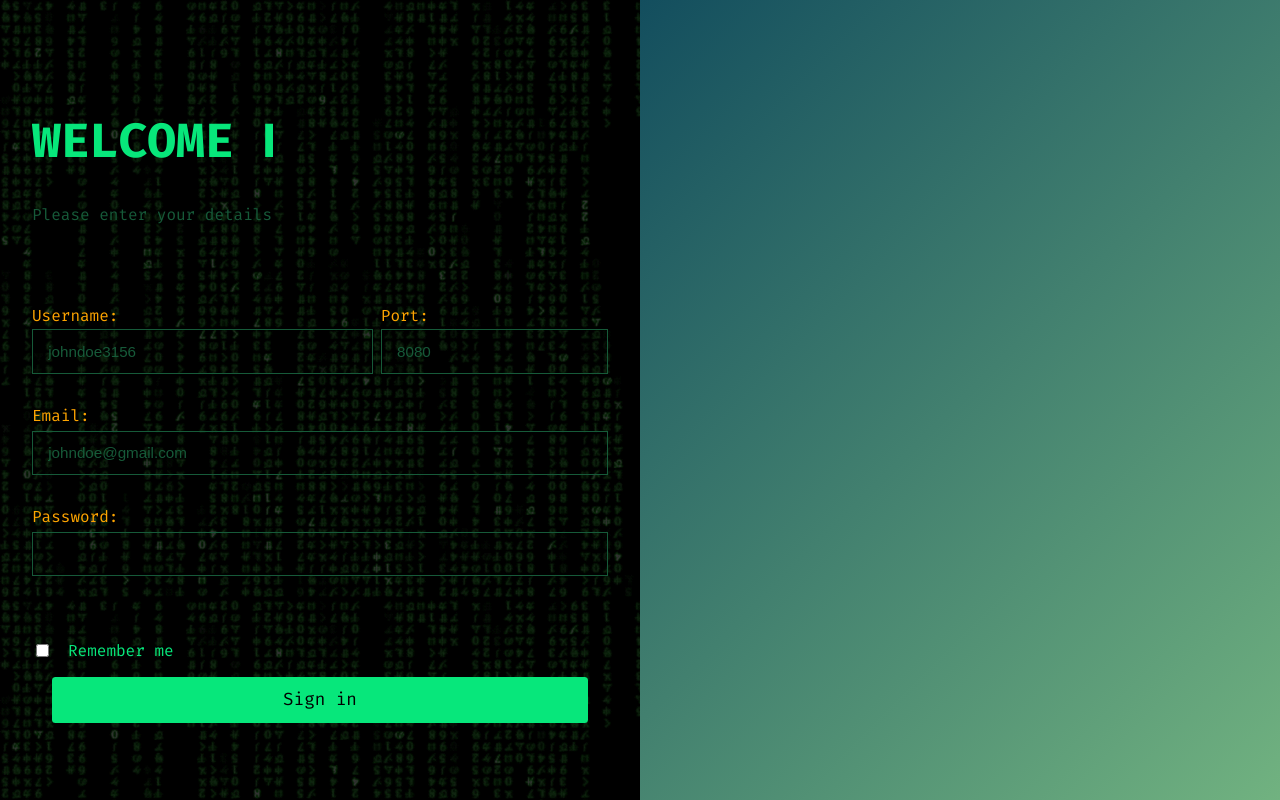
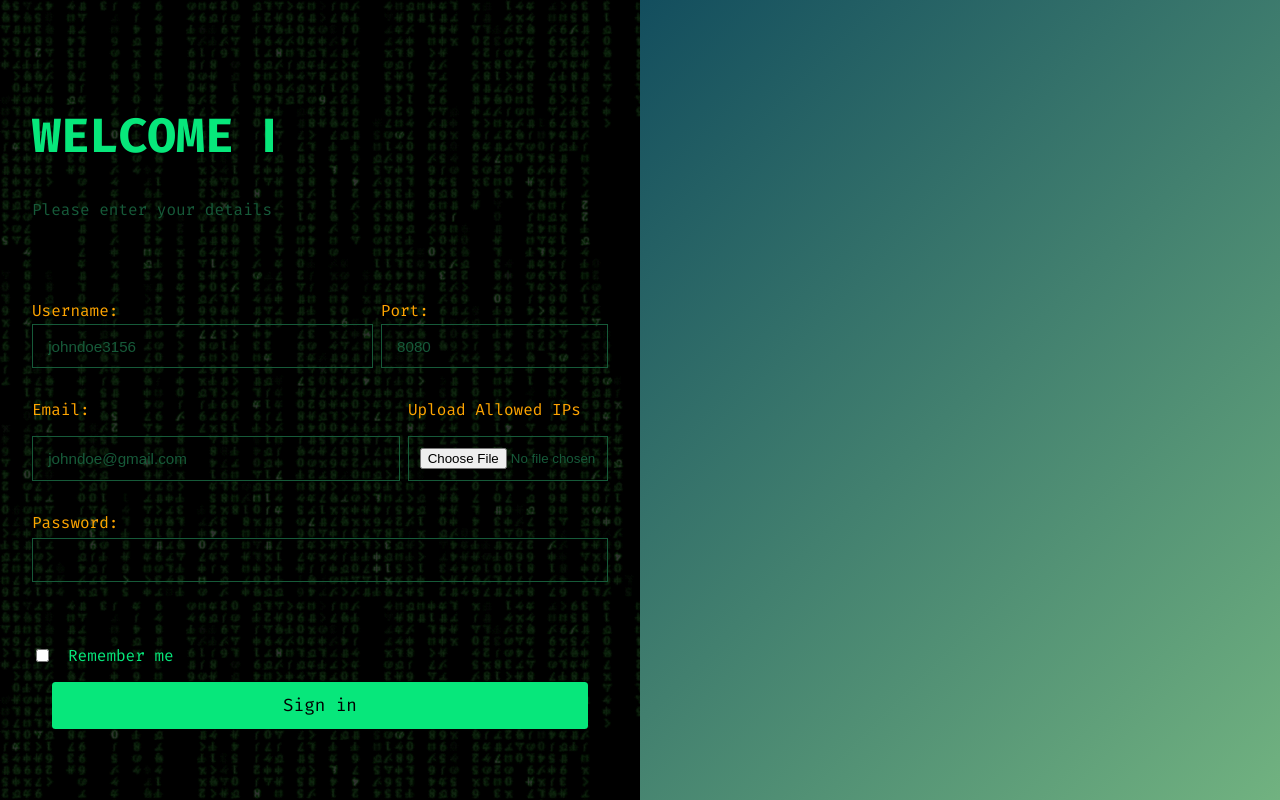
Before and after one commit to Hycient195/IP-console, a React (Create React App) app: page /login in a window 1280 px wide. Built offline with nearby package versions, Linux system fonts and the light colour scheme.

Commit message:
Added allowed ips text file

```diff
--- a/src/pages/Login/Login.css
+++ b/src/pages/Login/Login.css
@@ -150,6 +150,26 @@ div.page_left_content > form > label > p{
   color: orange;
 }
 
+div.page_left_content > form > div.form_middle_content{
+  display: grid;
+  grid-template-columns: 3fr 1fr;
+  gap: calc(var(--base-gap) / 2);
+  color: orange;
+}
+
+form > div.form_middle_content > label > input[type="file"]{
+  padding: 0.8em;
+  /* height: 100%; */
+  border: 1px solid var(--green);
+  color: var(--green);
+  width: 200px;
+  }
+
+  div.form_middle_content > label > input#file-upload-button{
+    background-color: red !important;
+    color: blue !important;
+  }
+
 div.page_left_content > form > div.actions{
   display: flex;
   justify-content: space-between;
--- a/src/pages/Login/Login.jsx
+++ b/src/pages/Login/Login.jsx
@@ -25,10 +25,18 @@ export default function Login(){
                 </label>
               </div>
 
-              <label for="email">
-                <p class="email ">Email:</p>
-                <input class="fullwidth text-input" id="email" type="email" placeholder="johndoe@gmail.com"/>
-              </label>
+              <div className="form_middle_content">
+                <label for="email">
+                  <p class="email ">Email:</p>
+                  <input class="fullwidth text-input" id="email" type="email" placeholder="johndoe@gmail.com"/>
+                </label>
+
+                <label htmlFor="ip-list-file">
+                  <p className="">Upload Allowed IPs</p>
+                  <input type="file" />
+                </label>
+              </div>
+
 
               <label for="password">
                 <p class="password ">Password:</p>
```
